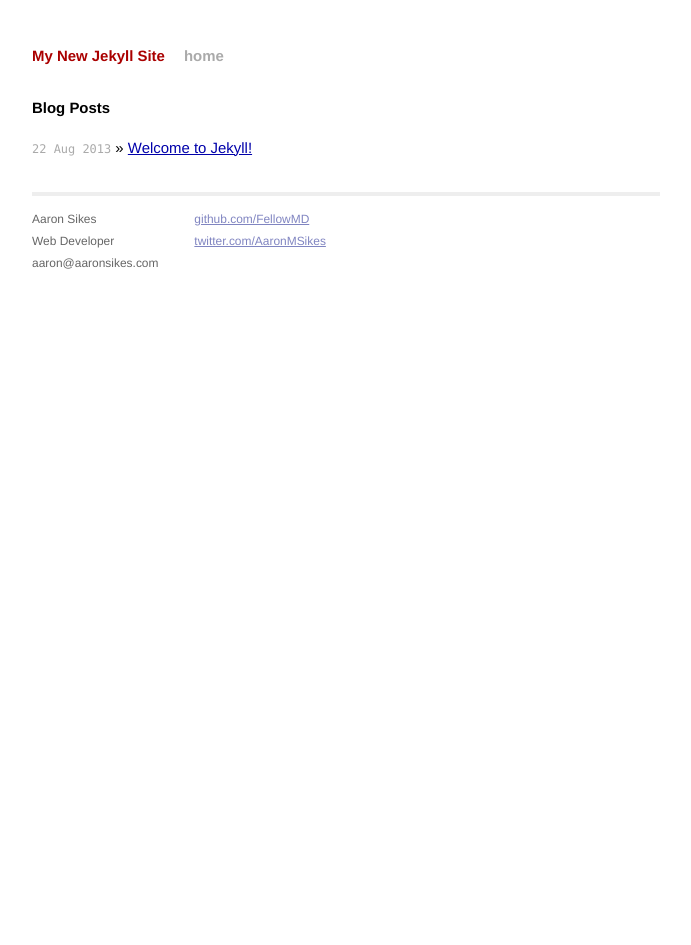
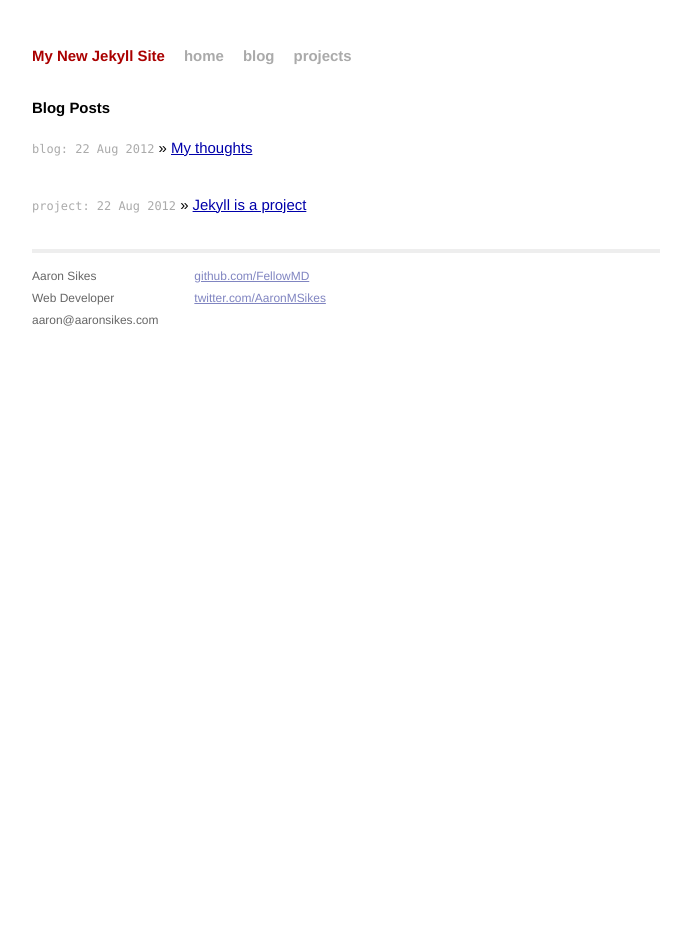
Before and after one commit to FellowMD/aaronsikes.com, a Jekyll site: the page built from index.html, in a window 1280 px wide. Shown: the whole page, without its empty margins (294-985 px from the left). Built offline with Jekyll 4.4.1, drawn with Linux system fonts in a browser that asks for light colours; Markdown is read by kramdown in place of the engine named in the settings.

Commit message:
Added a projects page and a blog page, and created one post for each

```diff
--- a/_layouts/default.html
+++ b/_layouts/default.html
@@ -20,6 +20,8 @@
             <div class="header">
               <h1 class="title"><a href="/">{{ site.name }}</a></h1>
               <a class="extra" href="/">home</a>
+              <a class="extra" href="/blog">blog</a>
+              <a class="extra" href="/projects">projects</a>
             </div>
 
                 {{ content }}
--- a/index.html
+++ b/index.html
@@ -1,13 +1,18 @@
 ---
 layout: default
-title: My New Jekyll Site
+title: My new jekyll site
 ---
 
 <div id="home">
   <h1>Blog Posts</h1>
-  <ul class="posts">
-    {% for post in site.posts %}
-      <li><span>{{ post.date | date_to_string }}</span> &raquo; <a href="{{ post.url }}">{{ post.title }}</a></li>
+  <ul class="posts blog">
+    {% for post in site.categories.blog %}
+      <li><span>blog: {{ post.date | date_to_string }}</span> &raquo; <a href="{{ post.url }}">{{ post.title }}</a></li>
+    {% endfor %}
+  </ul>
+  <ul class="posts projects">
+    {% for post in site.categories.project %}
+      <li><span>project: {{ post.date | date_to_string }}</span> &raquo; <a href="{{ post.url }}">{{ post.title }}</a></li>
     {% endfor %}
   </ul>
 </div>
```
Also changed, not shown: _posts/2013-08-22-jekyll-is-a-project.md (added, +9 -0 lines), _posts/2013-08-22-welcome-to-jekyll.markdown (deleted, +0 -24 lines), _posts/2013-08-22-welcome-to-jekyll.md (added, +8 -0 lines), blog/index.html (added, +13 -0 lines), projects/index.html (added, +13 -0 lines).
